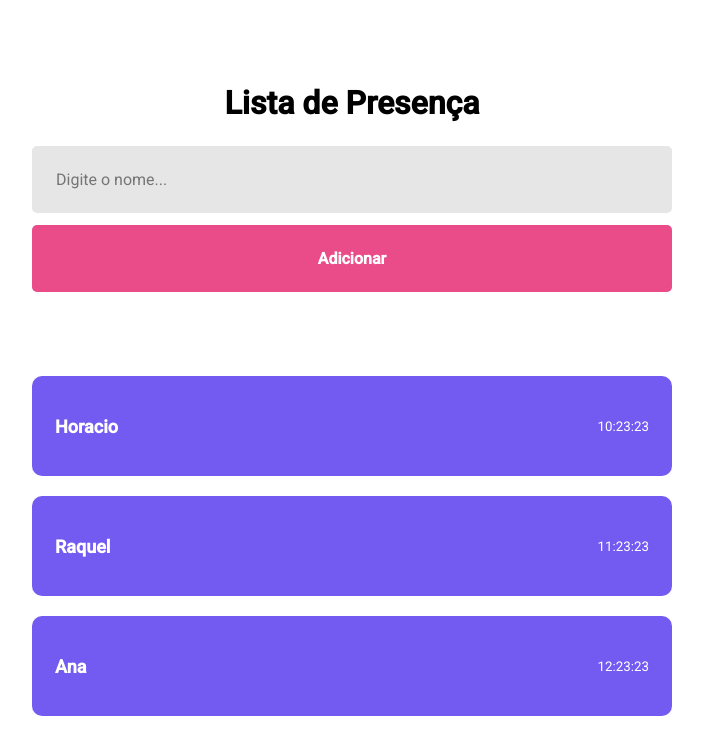
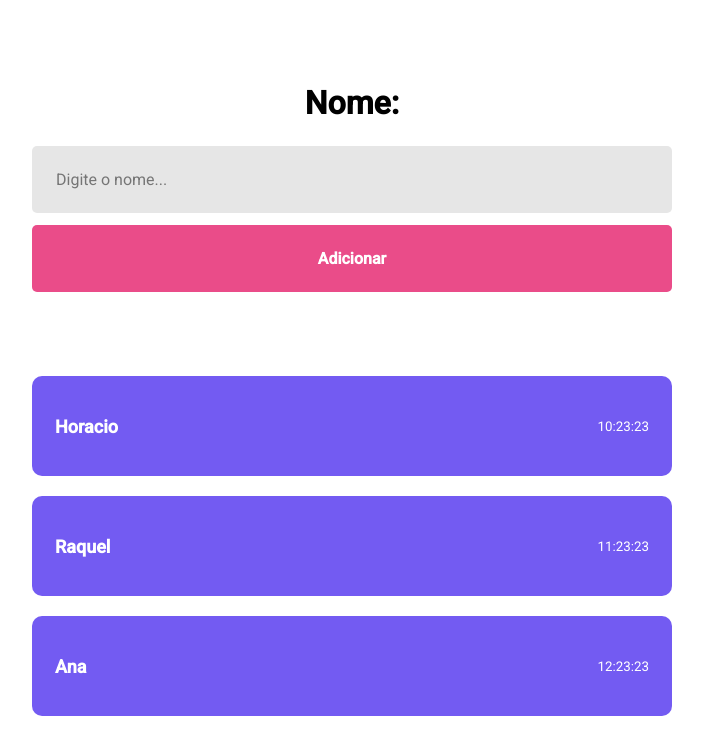
Before and after one commit to horaciosdev/lista-de-presenca, a React (Vite) app: page / in a window 1280 px wide. Shown: the top 754 px of the page, without its empty margins (288-991 px from the left). Built offline with nearby package versions, Linux system fonts and the light colour scheme.

Commit message:
feat: using state on Home

```diff
--- a/src/pages/Home/Home.jsx
+++ b/src/pages/Home/Home.jsx
@@ -1,19 +1,18 @@
+import React, { useState } from "react";
 import "./styles.css";
 
 import { Card } from "../../components/Card/Card";
 
 export const Home = () => {
-  const handleNameChange = (name) => {
-    console.log(name);
-  };
+  const [studentName, setStudentName] = useState("");
 
   return (
     <div className="container">
-      <h1>Lista de Presença</h1>
+      <h1>Nome: {studentName}</h1>
       <input
         type="text"
         placeholder="Digite o nome..."
-        onChange={(e) => handleNameChange(e.target.value)}
+        onChange={(e) => setStudentName(e.target.value)}
       />
       <button type="button">Adicionar</button>
 
```
